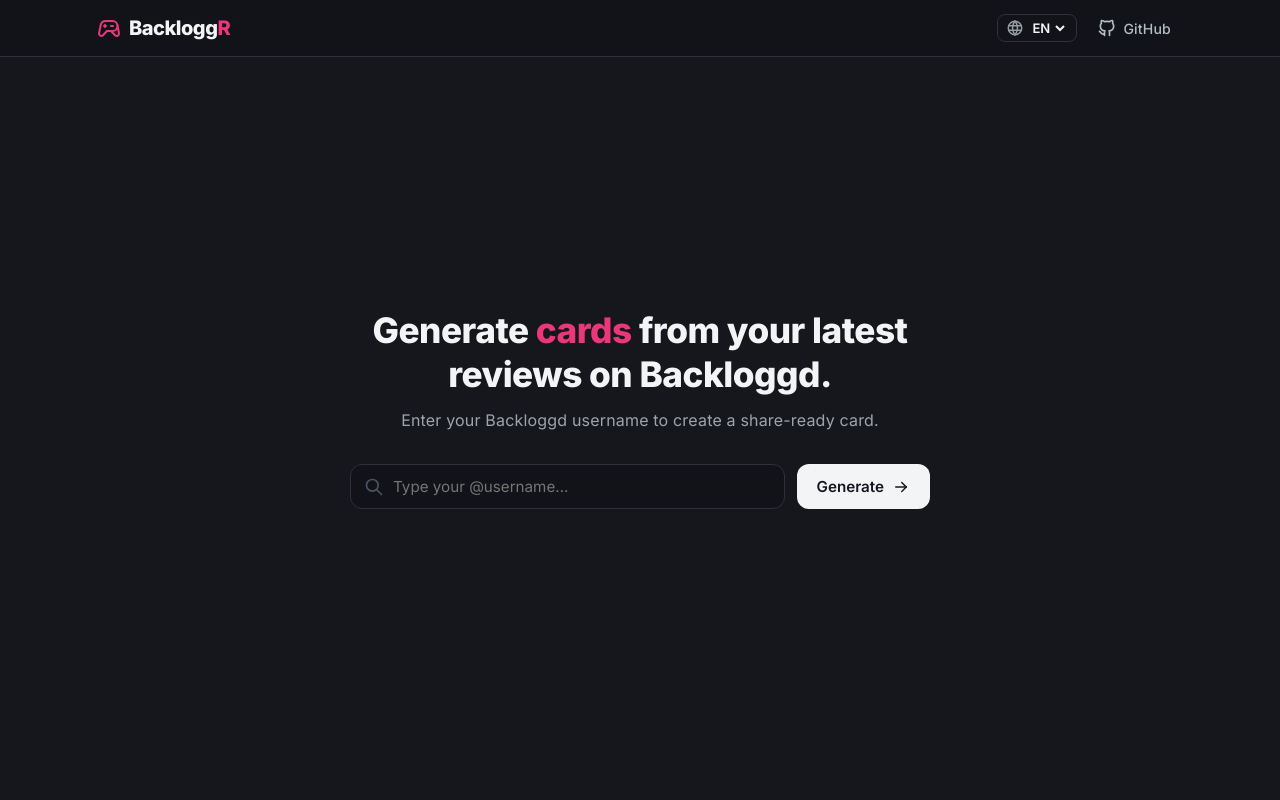
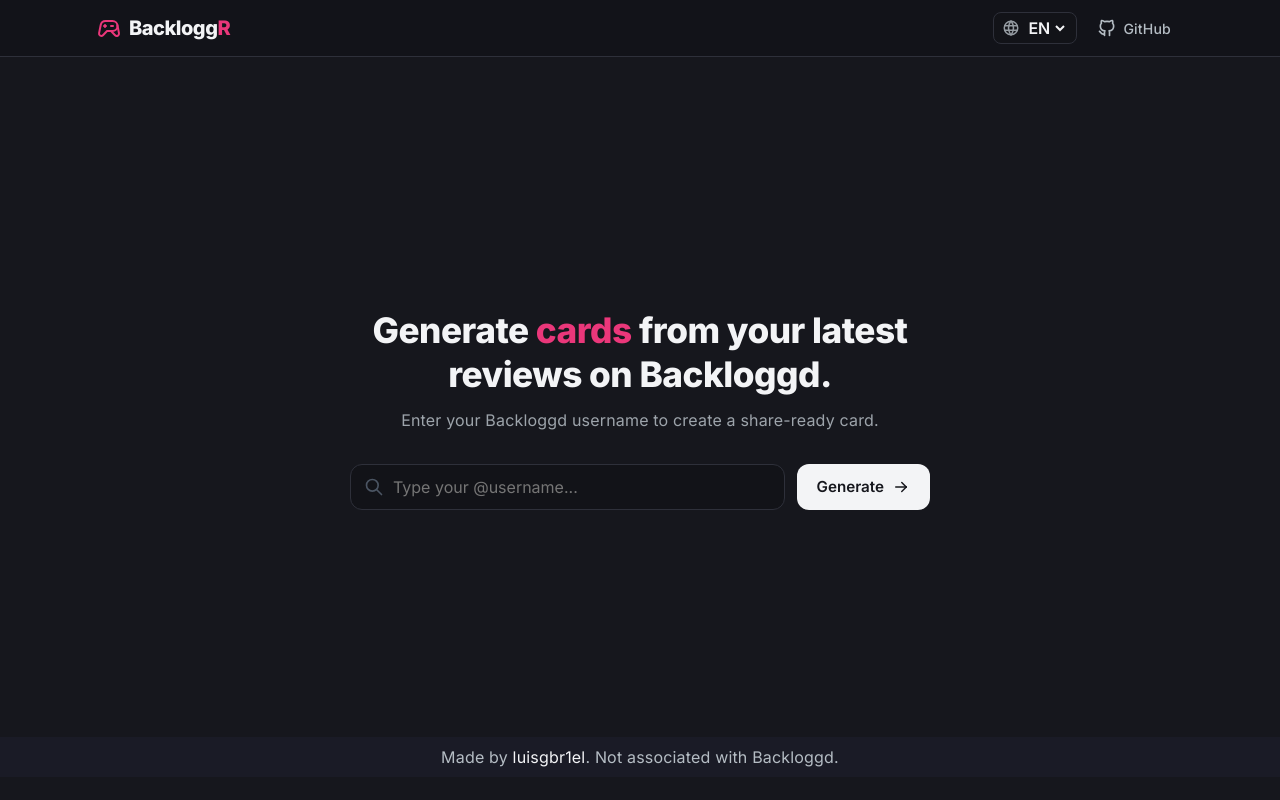
Before and after one commit to luisgbr1el/backloggr, a React (Vite) app: page / in a window 1280 px wide. Built offline with nearby package versions, Linux system fonts and the light colour scheme.

Commit message:
feat: creating footer to app

```diff
--- a/index.html
+++ b/index.html
@@ -4,7 +4,7 @@
 <head>
   <meta charset="UTF-8" />
   <link rel="icon" type="image/svg+xml" href="/favicon.svg" />
-  <meta name="viewport" content="width=device-width, initial-scale=1.0" />
+  <meta name="viewport" content="width=device-width, initial-scale=1.0, maximum-scale=1.0, user-scalable=no" />
 
   <title>BackloggR</title>
   <meta name="title" content="BackloggR" />
--- a/src/components/Layout.jsx
+++ b/src/components/Layout.jsx
@@ -56,6 +56,10 @@
                 <Outlet />
                 <Analytics />
             </main>
+
+            <footer>
+                Made by <a href="https://github.com/luisgbr1el" target='_blank'>luisgbr1el</a>. Not associated with Backloggd.
+            </footer>
         </>
     );
 }
--- a/src/index.css
+++ b/src/index.css
@@ -70,3 +70,24 @@
   flex-direction: column;
   box-sizing: border-box;
 }
+
+@media screen and (-webkit-min-device-pixel-ratio: 0) {
+
+  select,
+  textarea,
+  input[type="text"],
+  input[type="password"],
+  input[type="datetime"],
+  input[type="datetime-local"],
+  input[type="date"],
+  input[type="month"],
+  input[type="time"],
+  input[type="week"],
+  input[type="number"],
+  input[type="email"],
+  input[type="url"],
+  input[type="search"],
+  input[type="tel"] {
+    font-size: 16px !important;
+  }
+}
--- a/src/styles/global.css
+++ b/src/styles/global.css
@@ -428,3 +428,16 @@
     background-color: var(--bg-card);
     color: var(--text-h);
 }
+
+footer {
+    text-align: center;
+    justify-content: center;
+    align-items: center;
+    padding: 10px;
+    background-color: var(--bg-review-has-bg);
+}
+
+footer a {
+    color: var(--text-h);
+    text-decoration: none;
+}
```
